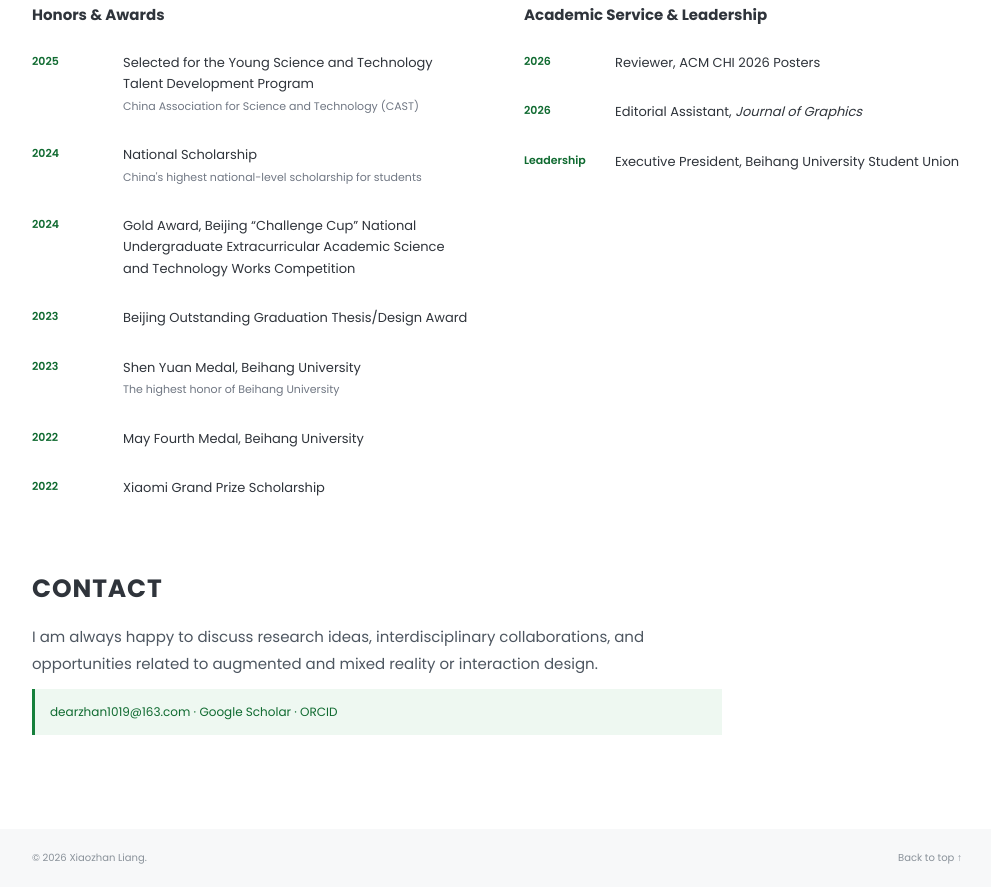
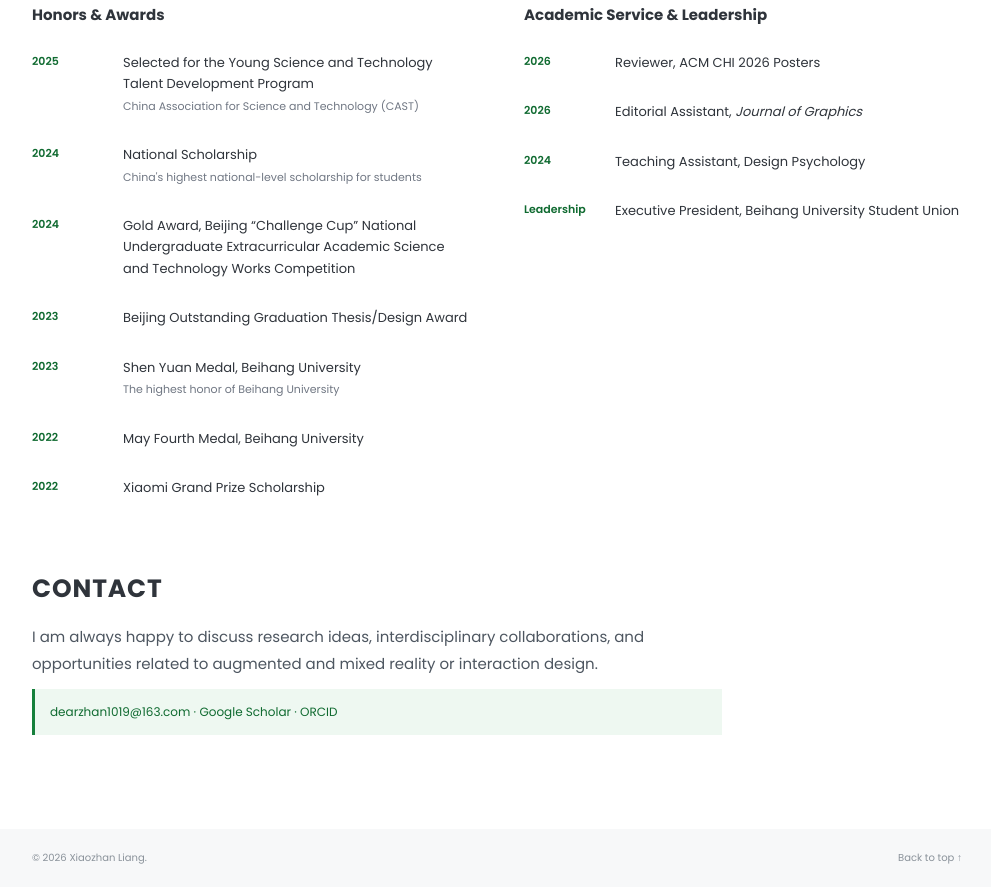
Before and after one commit to xiaozhanliang/xiaozhan-liang-academic-homepage, a plain HTML site: page index.html in a window 1280 px wide. Shown: the part 4165-5052 px from the top of the page, without its empty margins (143-1134 px from the left). Drawn offline with Linux system fonts and the light colour scheme.

Commit message:
Add Design Psychology teaching assistant role

```diff
--- a/index.html
+++ b/index.html
@@ -687,6 +687,12 @@
               </li>
 
               <li>
+                <span>2024</span>
+
+                <p>Teaching Assistant, Design Psychology</p>
+              </li>
+
+              <li>
                 <span>Leadership</span>
 
                 <p>Executive President, Beihang University Student Union</p>
@@ -774,7 +780,7 @@
       educationTitle: '教育经历', educationTimes: ['至今', '已完成'], educationHeadings: ['设计学博士研究生', '本科阶段'], educationLines: ['新媒体艺术与设计学院 · 北京航空航天大学 · 中国北京', '北京航空航天大学 · 中国北京<br><small>北京市优秀毕业生</small>'],
       awardsTitle: '荣誉与奖励', awardColumns: ['荣誉与奖励', '学术服务与学生工作'],
       honors: ['入选青年科技人才培育工程<br><small>中国科学技术协会</small>', '国家奖学金<br><small>中国学生最高级别国家奖学金</small>', '北京市“挑战杯”全国大学生课外学术科技作品竞赛金奖', '北京市优秀毕业论文（设计）', '北京航空航天大学沈元奖章<br><small>北京航空航天大学最高荣誉</small>', '北京航空航天大学五四奖章', '小米特等奖学金'],
-      services: ['ACM CHI 2026 Posters 审稿人', '《图学学报》编辑助理', '北京航空航天大学校学生会执行主席'], serviceYears: ['2026', '2026', '学生工作'],
+      services: ['ACM CHI 2026 Posters 审稿人', '《图学学报》编辑助理', '《设计心理学》课程助教', '北京航空航天大学校学生会执行主席'], serviceYears: ['2026', '2026', '2024', '学生工作'],
       contactTitle: '联系方式', contactText: '欢迎与我交流研究想法、跨学科合作，以及增强现实、混合现实和交互设计相关机会。', back: '返回顶部 ↑'
     };
 
```
